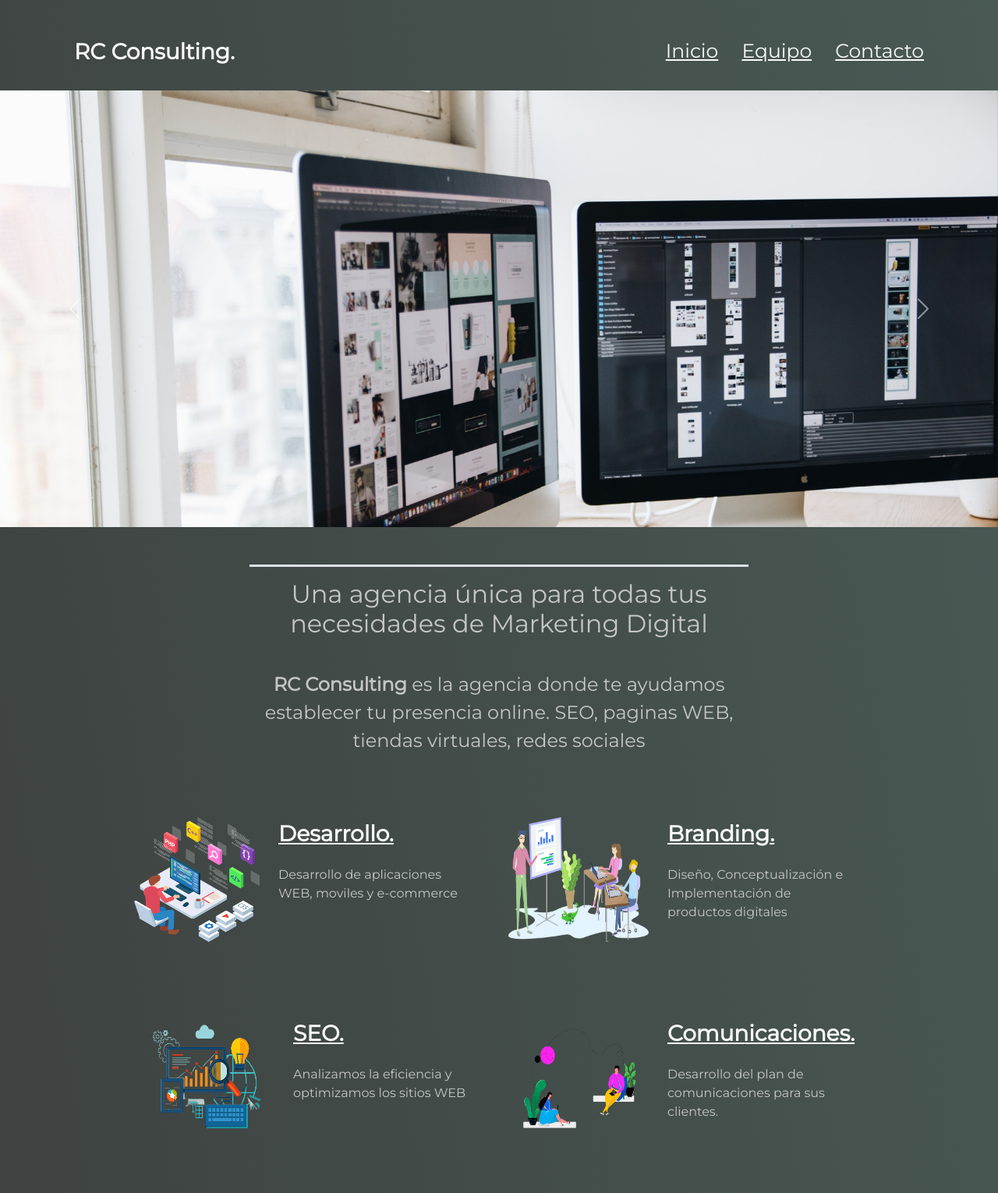
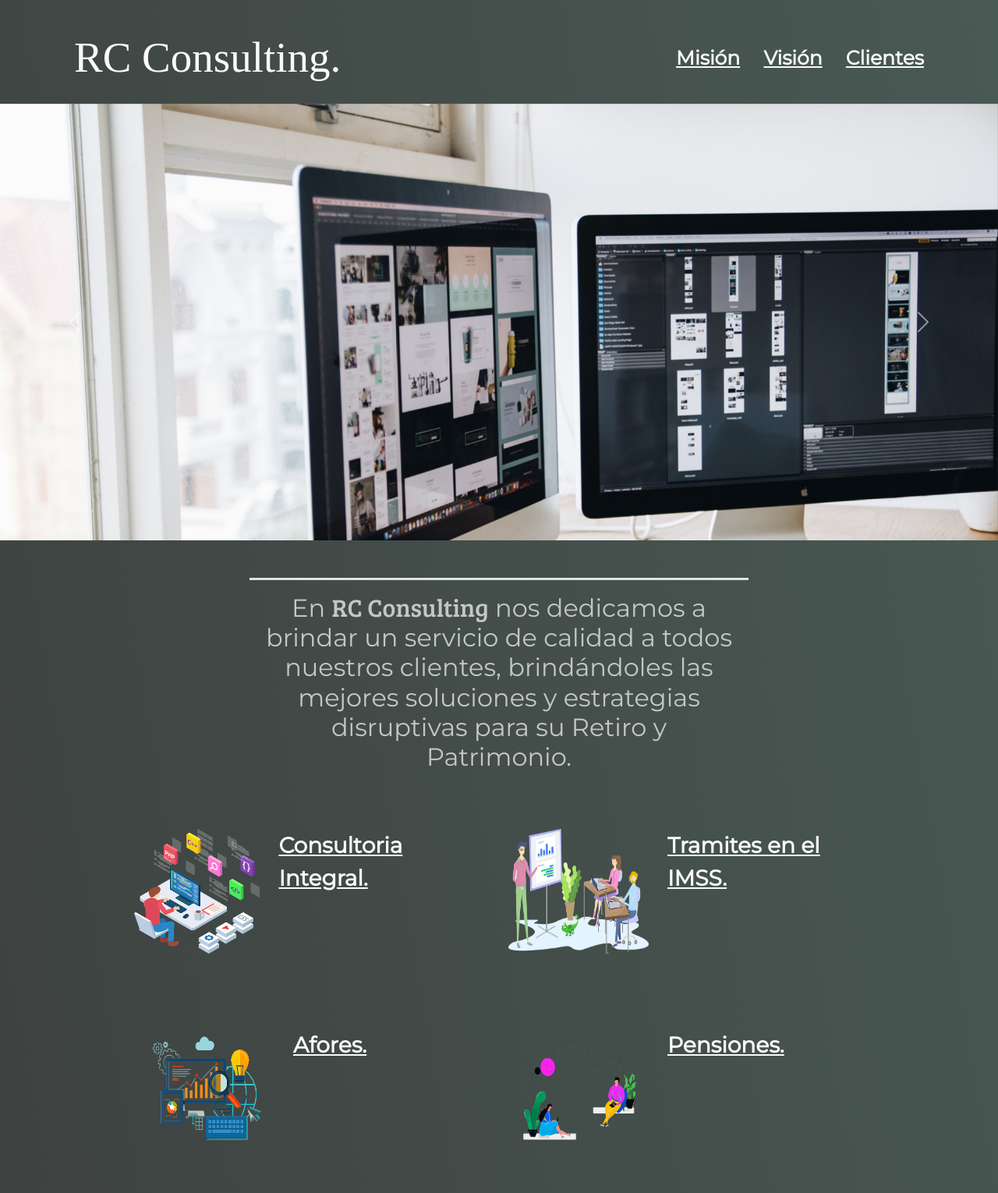
Before and after one commit to Hadarc3/-RC_Consulting, a plain HTML site: page index.html in a window 1280 px wide. Shown: the top 1530 px of the page at 78% size. Drawn offline with nearby package versions, Linux system fonts and the light colour scheme; a script that the page names is missing.

Commit message:
Update index.html

```diff
--- a/index.html
+++ b/index.html
@@ -20,17 +20,17 @@
         <p class="text-light mb-0 p-2 fs-6" ></p>
     </header>
 
-    <nav  class="navbar navbar-expand-lg navbar-light p-3"  id="menu">
+    <nav  class="navbar navbar-expand-lg navbar-light p-1"  id="menu">
         <div class="container">
         	<div>
-          		<a class="navbar-brand" href="#">
-              		<span class="fs-3  fw-bold">RC Consulting.</span>
+          		<a class="navbar-brand" >
+              		<span class="rc-consulting">RC Consulting.</span>
           		</a>
         	</div>
-          	<div class="links ">
-					<a href="#intro" class="link">Inicio</a>
-					<a href="#equipo" class="link">Equipo</a>
-					<a href="#seccion-contacto" class="link link--active">Contacto</a>
+          	<div class="links">
+					<a href="#intro" class="link fw-bold">Misión</a>
+					<a href="#equipo" class="link fw-bold">Visión</a>
+					<a href="#seccion-contacto" class="link fw-bold">Clientes</a>
 			</div>
         </div>
       </nav>
@@ -75,10 +75,8 @@
 
 
     <section class="d-flex flex-column justify-content-center align-items-center pt-5  text-center w-50 m-auto" style="color:#c5c7c5" id="intro">
-    <h1 class="p-3 fs-2 border-top border-3 ">Una agencia única para todas tus necesidades de Marketing Digital</h1>
-     <p class="p-3  fs-4">
-         <span class="fw-bold" >RC Consulting</span> es la agencia donde te ayudamos establecer tu presencia online. SEO, paginas WEB, tiendas virtuales, redes sociales
-     </p>
+    <h1 class="p-3 fs-2 border-top border-3 ">En <span class="rc-consulting-text" >RC Consulting</span> nos dedicamos a brindar un servicio de calidad a todos nuestros clientes,
+    brindándoles las mejores soluciones y estrategias disruptivas para su Retiro y Patrimonio.</h1>
     </section>
 
    <!--========================================================== -->
@@ -92,8 +90,8 @@
             <img src="WebContent/img/desarrollo.png" alt="desarrollo"   width="180" height="160">
 
             <div >
-            	<p class="fs-3 fw-bold px-4 pb-1" style="color:#f7faf7"><u>Desarrollo.</u></p>
-                <p class="px-4" style="color:#c5c7c5">Desarrollo de aplicaciones WEB, moviles y e-commerce</p>
+            	<p class="fs-3 fw-bold px-4 pb-1" style="color:#f7faf7"><u>Consultoria Integral.</u></p>
+                <p class="px-4" style="color:#c5c7c5"> </p>
             </div>
 
         </div>
@@ -102,8 +100,8 @@
             <img src="WebContent/img/concepto.png" alt="concepto" width="180" height="160">
 
             <div>
-            	<p class="fs-3 fw-bold px-4 pb-1" style="color:#f7faf7"><u>Branding.</u></p>
-                <p class="px-4" style="color:#c5c7c5">Diseño, Conceptualización e Implementación de productos digitales</p>
+            	<p class="fs-3 fw-bold px-4 pb-1" style="color:#f7faf7"><u>Tramites en el IMSS.</u></p>
+                <p class="px-4" style="color:#c5c7c5"> </p>
             </div>
         </div>
     </div>
@@ -113,8 +111,8 @@
             <img src="WebContent/img/seo.png" alt="seo" width="180" height="160" >
 
             <div>
-            	<p class="fs-3 fw-bold  px-4 pb-1" style="color:#f7faf7"><u>SEO.</u></p>
-                <p class="px-4" style="color:#c5c7c5">Analizamos la eficiencia y optimizamos los sitios WEB</p>
+            	<p class="fs-3 fw-bold  px-4 pb-1" style="color:#f7faf7"><u>Afores.</u></p>
+                <p class="px-4" style="color:#c5c7c5"> </p>
             </div>
         </div>
 
@@ -122,8 +120,8 @@
             <img src="WebContent/img/comunicaciones.png" alt="comunicaciones" width="180" height="160">
 
             <div>
-            	<p class="fs-3 fw-bold  px-4 pb-1" style="color:#f7faf7"><u>Comunicaciones.</u></p>
-                <p class="px-4" style="color:#c5c7c5">Desarrollo  del plan de comunicaciones para sus clientes.</p>
+            	<p class="fs-3 fw-bold  px-4 pb-1" style="color:#f7faf7"><u>Pensiones.</u></p>
+                <p class="px-4" style="color:#c5c7c5"> </p>
             </div>
         </div>
     </div>
```
